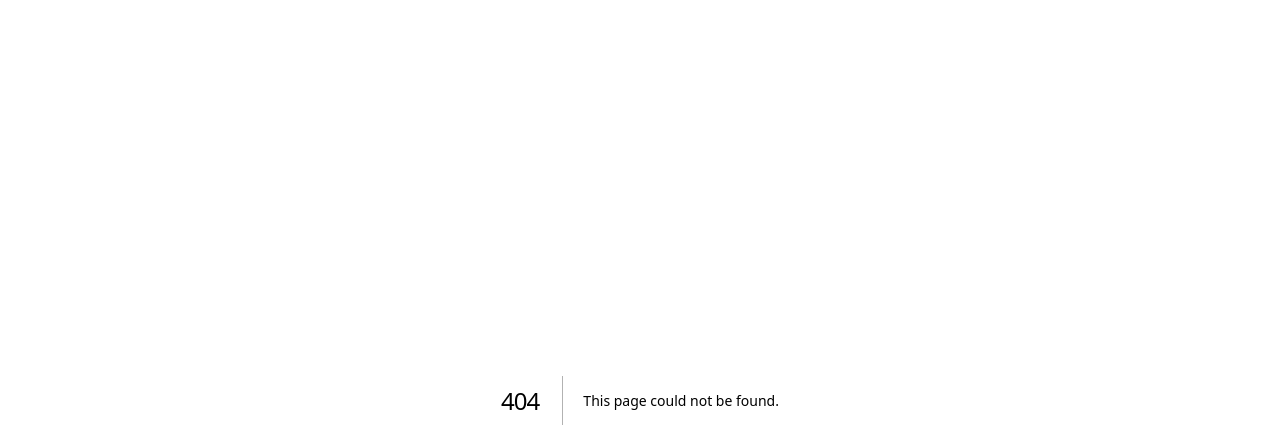
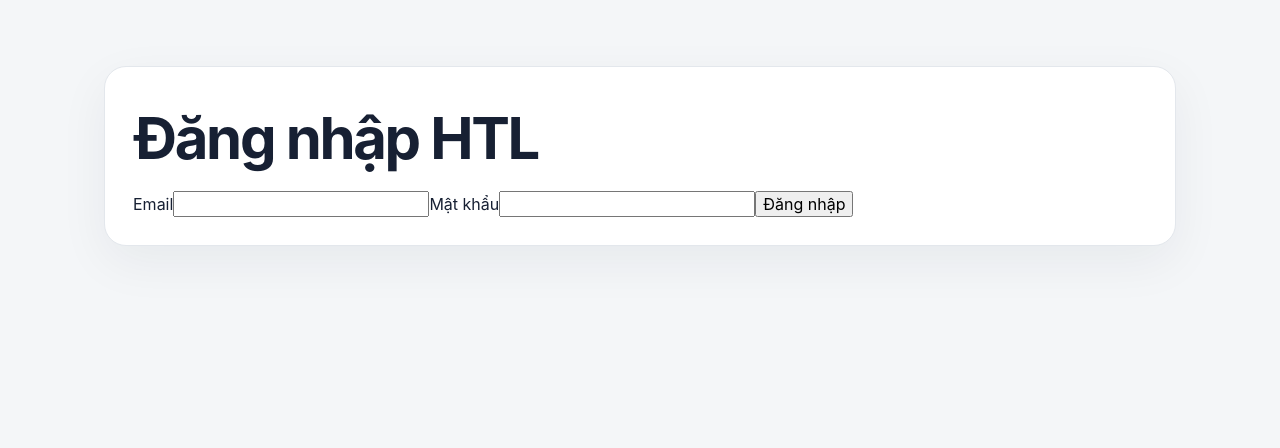
Before and after one commit to tienhqprime-hub/htl-ho-so-chuan, a Next.js app: page /dang-nhap in a window 1280 px wide. Before the commit this address had no page. Shown: the top 448 px of the page. Built offline with nearby package versions, Linux system fonts and the light colour scheme.

Commit message:
feat: add login page

```diff
--- /dev/null
+++ b/app/dang-nhap/page.tsx
@@ -0,0 +1,5 @@
+import { login } from './actions';
+
+export default function LoginPage(){
+ return <main className='shell'><section className='panel'><h1>Đăng nhập HTL</h1><form action={login}><label>Email</label><input name='email' type='email' required/><label>Mật khẩu</label><input name='password' type='password' required/><button type='submit'>Đăng nhập</button></form></section></main>
+}
```
